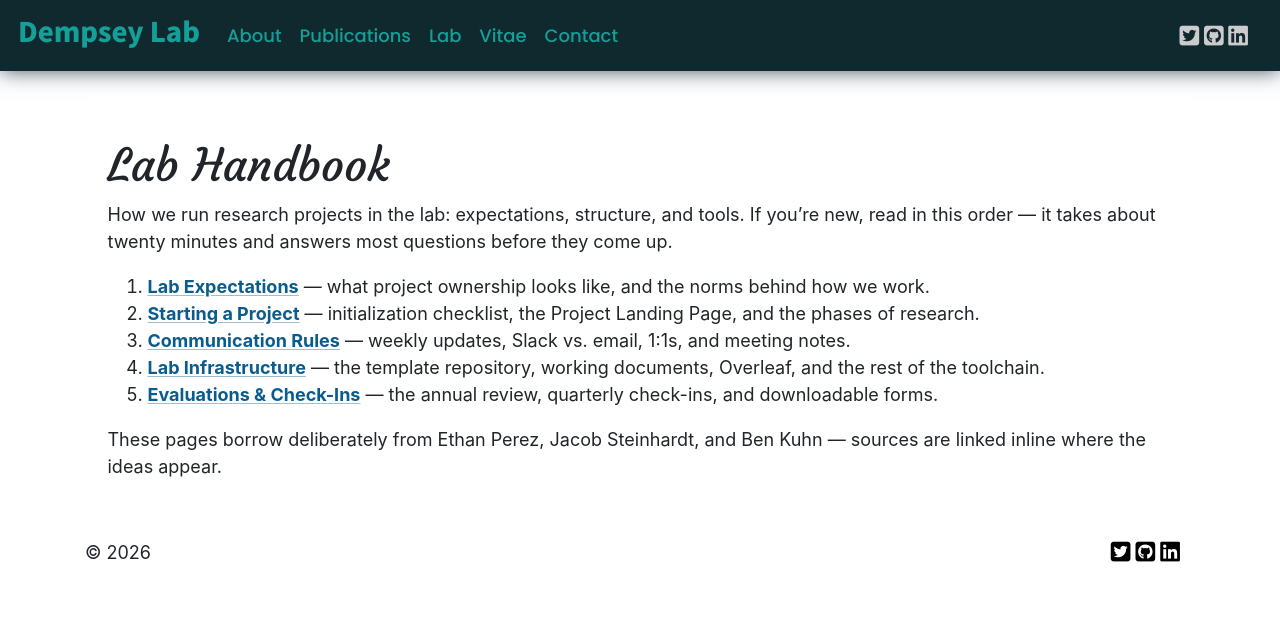
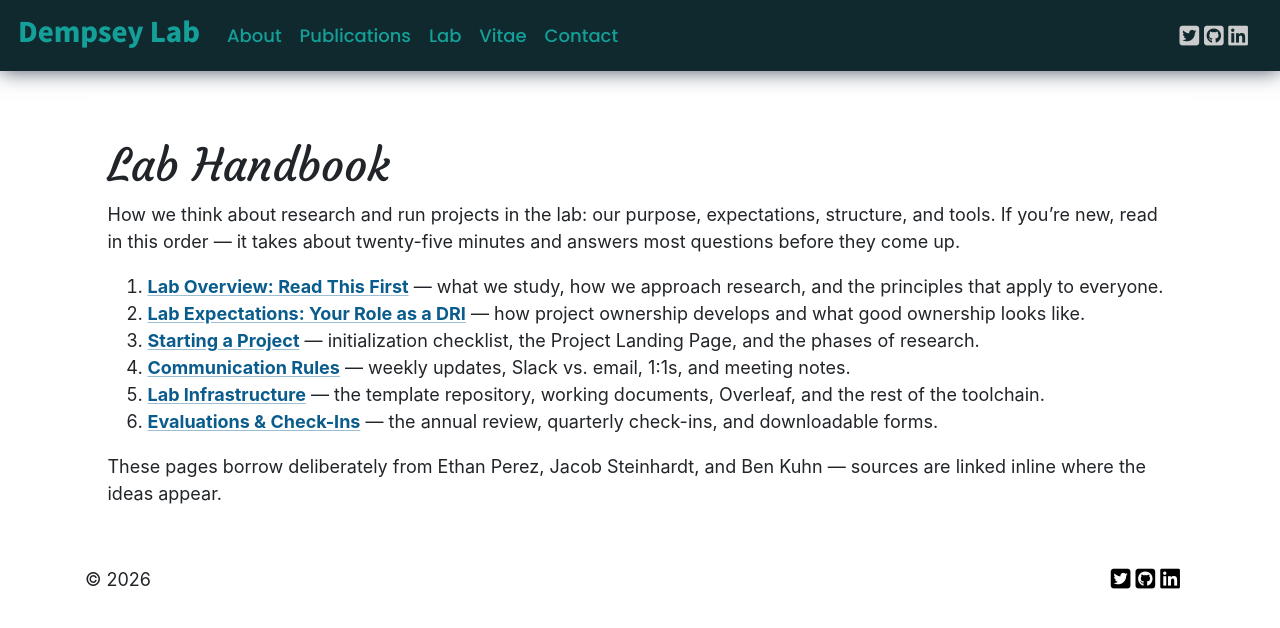
Before and after one commit to wdempsey/wdempsey.netlify, a Jekyll site: the page built from pages/lab/index.md, in a window 1280 px wide. Shown: the top 628 px of the page. Built offline with Jekyll 4.4.1, drawn with Linux system fonts in a browser that asks for light colours; nearby versions of some CDN libraries; comment, search, counter and statistics services are not loaded.

Commit message:
Add lab overview and clarify DRI expectations

```diff
--- a/pages/lab/index.md
+++ b/pages/lab/index.md
@@ -6,12 +6,13 @@ permalink: /lab/
 
 <h1 class="mx-auto" style="font-family:Courgette;">{{ page.title }}</h1>
 
-How we run research projects in the lab: expectations, structure, and tools. If you're new, read in this order — it takes about twenty minutes and answers most questions before they come up.
+How we think about research and run projects in the lab: our purpose, expectations, structure, and tools. If you're new, read in this order — it takes about twenty-five minutes and answers most questions before they come up.
 
-1. **[Lab Expectations](/lab/expectations/)** — what project ownership looks like, and the norms behind how we work.
-2. **[Starting a Project](/lab/starting-a-project/)** — initialization checklist, the Project Landing Page, and the phases of research.
-3. **[Communication Rules](/lab/communication/)** — weekly updates, Slack vs. email, 1:1s, and meeting notes.
-4. **[Lab Infrastructure](/lab/infrastructure/)** — the template repository, working documents, Overleaf, and the rest of the toolchain.
-5. **[Evaluations & Check-Ins](/lab/evaluations/)** — the annual review, quarterly check-ins, and downloadable forms.
+1. **[Lab Overview: Read This First](/lab/overview/)** — what we study, how we approach research, and the principles that apply to everyone.
+2. **[Lab Expectations: Your Role as a DRI](/lab/expectations/)** — how project ownership develops and what good ownership looks like.
+3. **[Starting a Project](/lab/starting-a-project/)** — initialization checklist, the Project Landing Page, and the phases of research.
+4. **[Communication Rules](/lab/communication/)** — weekly updates, Slack vs. email, 1:1s, and meeting notes.
+5. **[Lab Infrastructure](/lab/infrastructure/)** — the template repository, working documents, Overleaf, and the rest of the toolchain.
+6. **[Evaluations & Check-Ins](/lab/evaluations/)** — the annual review, quarterly check-ins, and downloadable forms.
 
 These pages borrow deliberately from Ethan Perez, Jacob Steinhardt, and Ben Kuhn — sources are linked inline where the ideas appear.
```
Also changed, not shown: pages/lab/communication-rules.md (+1 -1 lines), pages/lab/evaluations.md (+1 -1 lines), pages/lab/expectations.md (+2 -2 lines), pages/lab/overview.md (added, +92 -0 lines), pages/lab/starting-a-project.md (+2 -2 lines).
